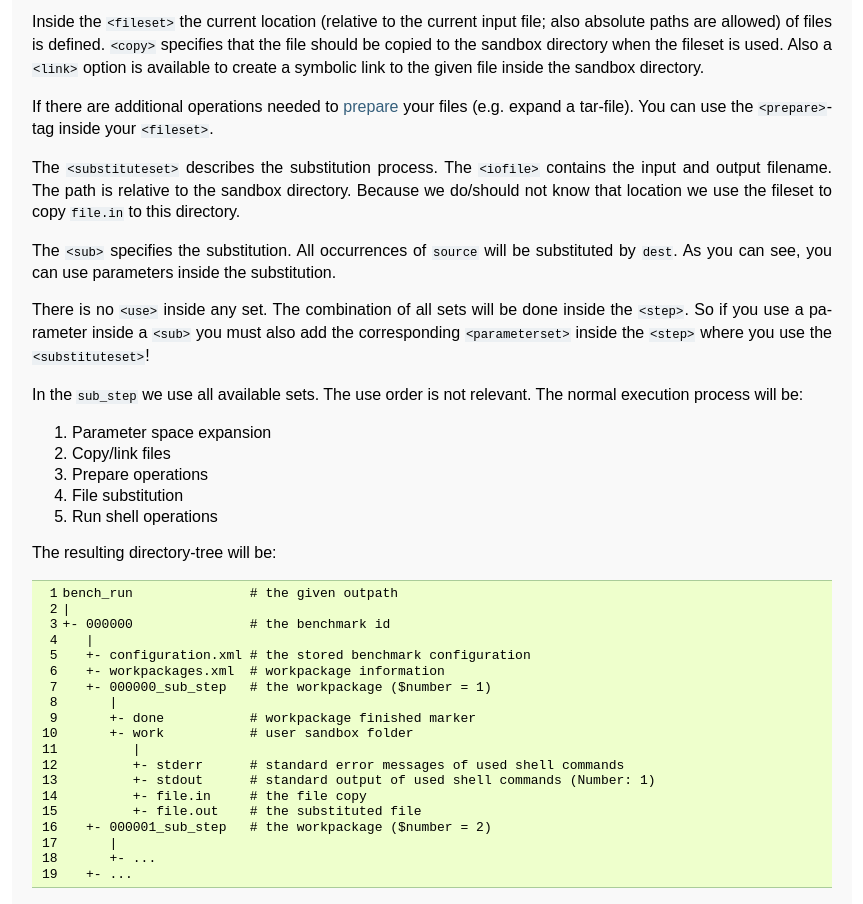
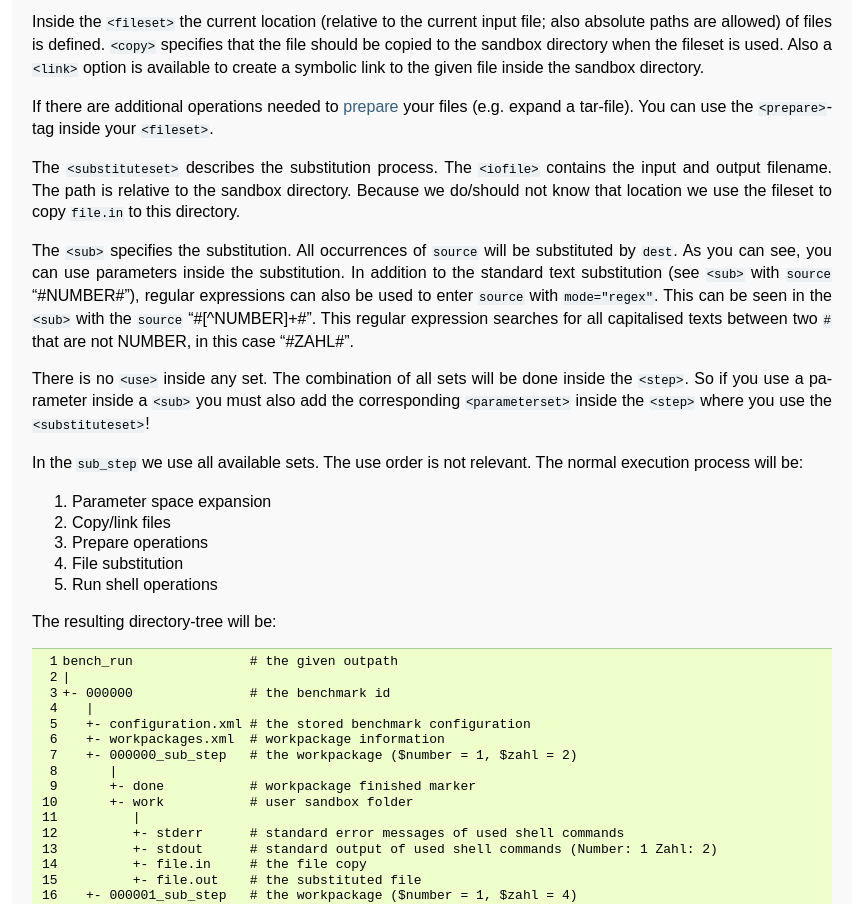
Before and after one commit to FZJ-JSC/JUBE, a Sphinx documentation site: the page built from docs/tutorial.rst, in a window 1280 px wide and 1400 px high, scrolled down 7289 px, cut to the strip 18-922 px from the top of the window. Shown: the whole strip, without its empty margins (218-1081 px from the left). Built offline with Sphinx 7.4.7, drawn with Linux system fonts in a browser that asks for light colours; some of the changed text lies outside the part shown.

Commit message:
Expand files_and_sub example to show example for regex sub

```diff
--- a/docs/tutorial.rst
+++ b/docs/tutorial.rst
@@ -409,7 +409,9 @@ The ``<substituteset>`` describes the substitution process. The ``<iofile>`` con
 the sandbox directory. Because we do/should not know that location we use the fileset to copy ``file.in`` to this directory.
 
 The ``<sub>`` specifies the substitution. All occurrences of ``source`` will be substituted by ``dest``. As you can see, you can
-use parameters inside the substitution.
+use parameters inside the substitution. In addition to the standard text substitution (see ``<sub>`` with ``source`` "#NUMBER#"),
+regular expressions can also be used to enter ``source`` with ``mode="regex"``. This can be seen in the ``<sub>`` with the ``source`` "#[^NUMBER]+#".
+This regular expression searches for all capitalised texts between two ``#`` that are not NUMBER, in this case "#ZAHL#".
 
 There is no ``<use>`` inside any set. The combination of all sets will be done inside the ``<step>``. So if you use a parameter inside a
 ``<sub>`` you must also add the corresponding ``<parameterset>`` inside the ``<step>`` where you use the ``<substituteset>``!
@@ -432,19 +434,26 @@ The resulting directory-tree will be:
       |
       +- configuration.xml # the stored benchmark configuration
       +- workpackages.xml  # workpackage information
-      +- 000000_sub_step   # the workpackage ($number = 1)
+      +- 000000_sub_step   # the workpackage ($number = 1, $zahl = 2)
          |
          +- done           # workpackage finished marker
          +- work           # user sandbox folder
             |
             +- stderr      # standard error messages of used shell commands
-            +- stdout      # standard output of used shell commands (Number: 1)
+            +- stdout      # standard output of used shell commands (Number: 1 Zahl: 2)
             +- file.in     # the file copy
             +- file.out    # the substituted file
-      +- 000001_sub_step   # the workpackage ($number = 2)
+      +- 000001_sub_step   # the workpackage ($number = 1, $zahl = 4)
          |
          +- ...
       +- ...
+
+And the content of file ``file.out`` in ``000000_sub_step/work``:
+
+.. code-block:: none
+
+   Number: 1
+   Zahl: 2
 
 .. index:: analyse, result, table
 
```
Also changed, not shown: 3 other files.
